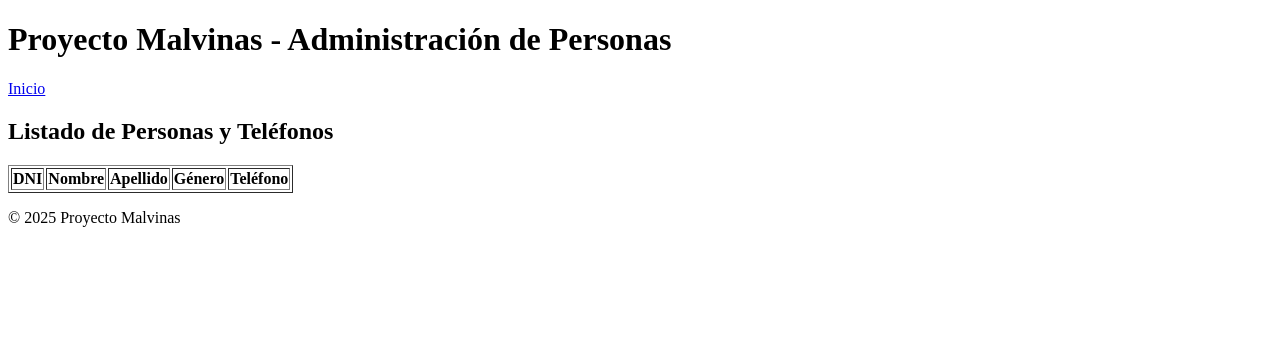
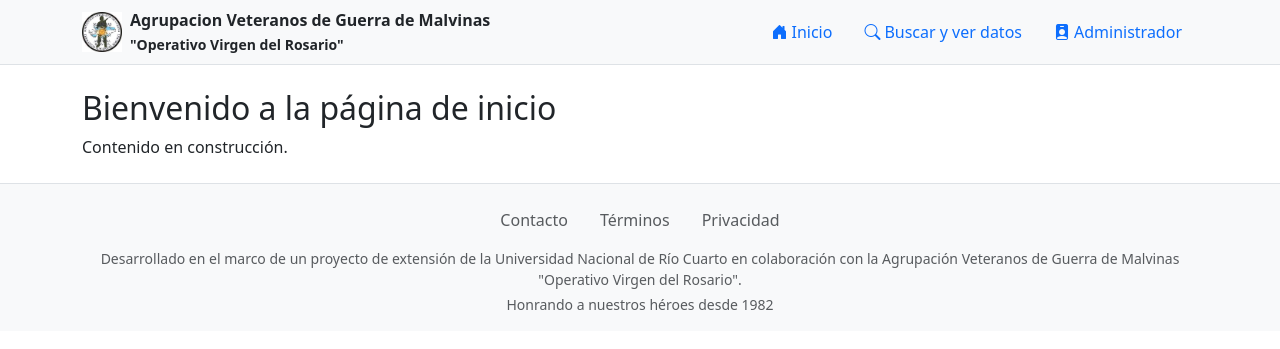
Before and after one commit to AlieniAgustin/proyecto-malvinas-unrc-2025, a Flask app: template app/templates/start.html in a window 1280 px wide. Shown: the top 349 px of the page. Run offline with Flask 3, Linux system fonts and the light colour scheme; the template is opened without the code that fills it, so the values that code supplies are empty.

Commit message:
add header and footer

```diff
--- a/app/templates/base.html
+++ b/app/templates/base.html
@@ -2,25 +2,78 @@
 <!DOCTYPE html>
 <html lang="es">
 <head>
-    <meta charset="UTF-8">
-    <meta name="viewport" content="width=device-width, initial-scale=1.0">
+    <meta charset="UTF-8" />
+    <meta name="viewport" content="width=device-width, initial-scale=1" />
     <title>{% block title %}Proyecto Malvinas{% endblock %}</title>
-    <link rel="stylesheet" href="{{ url_for('static', filename='styles.css') }}">
+    <!-- Bootstrap CSS CDN -->
+    <link href="https://cdn.jsdelivr.net/npm/bootstrap@5.3.0/dist/css/bootstrap.min.css" rel="stylesheet" />
+    <!-- Bootstrap Icons CDN -->
+    <link href="https://cdn.jsdelivr.net/npm/bootstrap-icons@1.10.5/font/bootstrap-icons.css" rel="stylesheet" />
+    <link rel="stylesheet" href="{{ url_for('static', filename='styles.css') }}" />
 </head>
 <body>
-    <header>
-        <h1>Proyecto Malvinas - Administración de Personas</h1>
-        <nav>
-            <a href="/">Inicio</a>
-        </nav>
+    <header class="bg-light border-bottom">
+        <div class="container d-flex align-items-center justify-content-between py-2">
+            <!-- Izquierda: Logo + texto -->
+            <div class="d-flex align-items-center">
+                <img src="{{ url_for('static', filename='img/logo.jpg') }}" alt="Logo" style="height:40px; width:auto;" />
+                <span class="ms-2 fw-semibold" style="white-space: nowrap;">
+                    Agrupacion Veteranos de Guerra de Malvinas <br/>
+                    <small>"Operativo Virgen del Rosario"</small>
+                </span>
+            </div>
+
+            <!-- Derecha: enlaces -->
+            <nav>
+                <ul class="nav align-items-center">
+                    <li class="nav-item">
+                        <a class="nav-link d-flex align-items-center" href="/">
+                            <i class="bi bi-house-door-fill me-1"></i> Inicio
+                        </a>
+                    </li>
+                    <li class="nav-item">
+                        <a class="nav-link d-flex align-items-center" href="/buscar">
+                            <i class="bi bi-search me-1"></i> Buscar y ver datos
+                        </a>
+                    </li>
+                    <li class="nav-item">
+                        <a class="nav-link d-flex align-items-center" href="/admin">
+                            <i class="bi bi-person-badge-fill me-1"></i> Administrador
+                        </a>
+                    </li>
+                </ul>
+            </nav>
+        </div>
     </header>
 
-    <main>
+    <main class="container my-4">
         {% block content %}{% endblock %}
     </main>
 
-    <footer>
-        <p>© 2025 Proyecto Malvinas</p>
+    <footer class="bg-light border-top mt-auto">
+        <div class="container py-3">
+            <ul class="nav justify-content-center mb-2">
+                <li class="nav-item">
+                    <a href="/contacto" class="nav-link px-3 text-muted">Contacto</a>
+                </li>
+                <li class="nav-item">
+                    <a href="/terminos" class="nav-link px-3 text-muted">Términos</a>
+                </li>
+                <li class="nav-item">
+                    <a href="/privacidad" class="nav-link px-3 text-muted">Privacidad</a>
+                </li>
+            </ul>
+            <p class="text-center text-muted small mb-1">
+                Desarrollado en el marco de un proyecto de extensión de la Universidad Nacional de Río Cuarto en colaboración con la Agrupación Veteranos de Guerra de Malvinas "Operativo Virgen del Rosario".
+            </p>
+            <p class="text-center text-muted small mb-0">
+                Honrando a nuestros héroes desde 1982
+            </p>
+        </div>
     </footer>
+
+    <!-- Bootstrap JS Bundle CDN (Popper + Bootstrap JS) -->
+    <script src="https://cdn.jsdelivr.net/npm/bootstrap@5.3.0/dist/js/bootstrap.bundle.min.js"></script>
+    <script src="{{ url_for('static', filename='js/scripts.js') }}"></script>
 </body>
 </html>
--- a/app/templates/start.html
+++ b/app/templates/start.html
@@ -1,30 +1,8 @@
-<!-- templates/start.html -->
 {% extends "base.html" %}
 
-{% block title %}Lista de Personas{% endblock %}
+{% block title %}Inicio{% endblock %}
 
 {% block content %}
-<h2>Listado de Personas y Teléfonos</h2>
-<table border="1">
-    <thead>
-        <tr>
-            <th>DNI</th>
-            <th>Nombre</th>
-            <th>Apellido</th>
-            <th>Género</th>
-            <th>Teléfono</th>
-        </tr>
-    </thead>
-    <tbody>
-        {% for row in data %}
-        <tr>
-            <td>{{ row.dni }}</td>
-            <td>{{ row.nombre }}</td>
-            <td>{{ row.apellido }}</td>
-            <td>{{ row.genero }}</td>
-            <td>{{ row.telefono }}</td>
-        </tr>
-        {% endfor %}
-    </tbody>
-</table>
+  <h2>Bienvenido a la página de inicio</h2>
+  <p>Contenido en construcción.</p>
 {% endblock %}
```
Also changed, not shown: app/routes.py (+1 -6 lines), app/static/img/logo.jpg (added).
